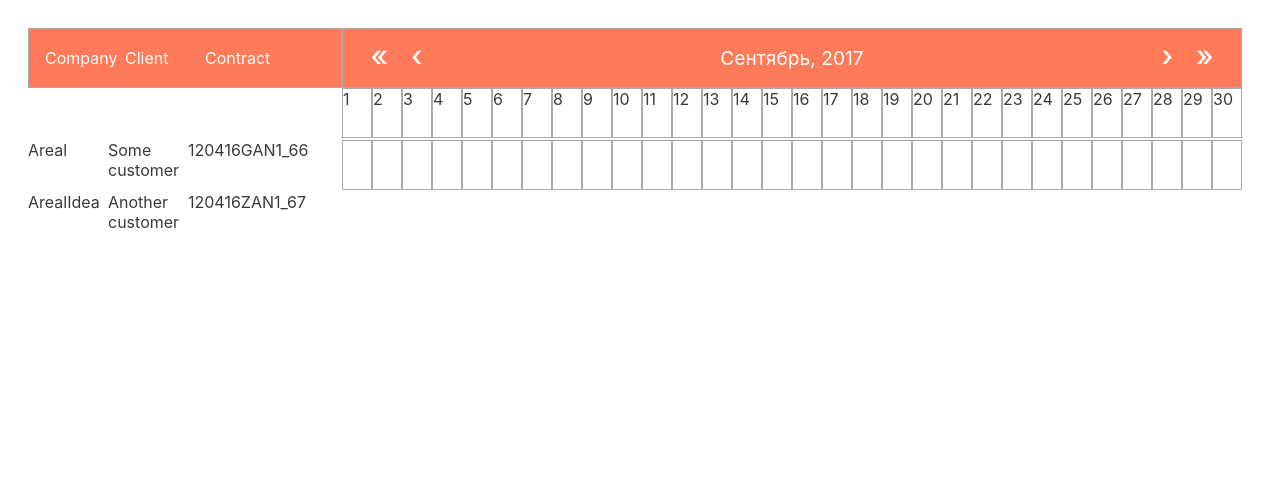
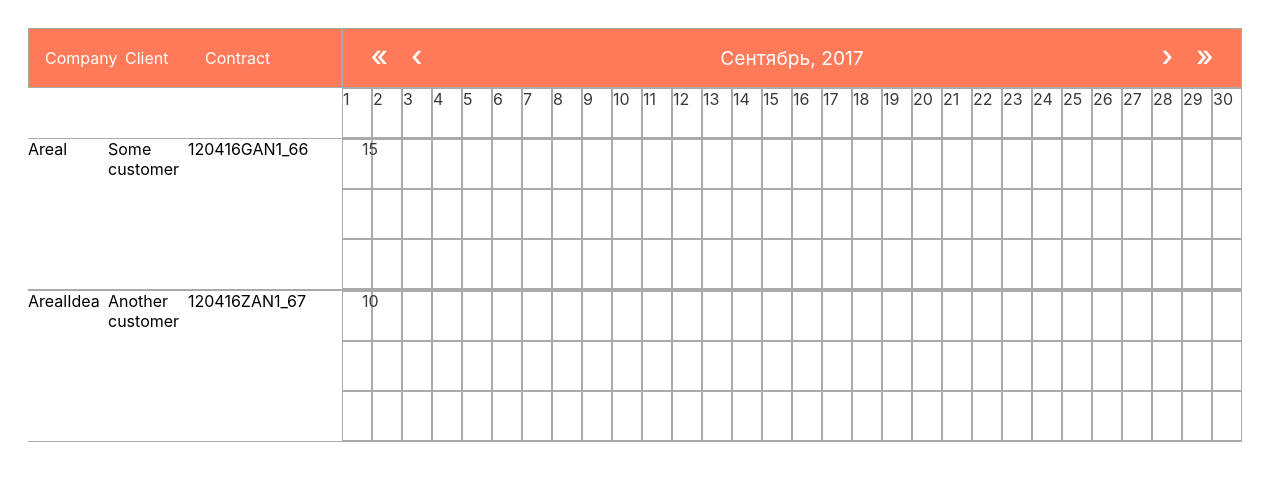
Before and after one commit to aak74/cal-month, a Vue app: page / in a window 1280 px wide. Shown: the top 480 px of the page. Built offline with nearby package versions, Linux system fonts and the light colour scheme.

Commit message:
added timelines

```diff
--- a/src/components/Calendar.vue
+++ b/src/components/Calendar.vue
@@ -1,6 +1,6 @@
 <template id='calendar'>
 <div class="calendar-layout">
-  <div class='column'>
+  <div class='left-column'>
     <div class='header'>
       <div class='column-company'>
         Company
@@ -13,7 +13,7 @@
       </div>
     </div>
     <div class='row'></div>
-    <div class='row' v-for="contract in contracts" key="contract.xml_id">
+    <div class='full-row' v-for="contract in contracts" key="contract.xml_id">
       <div class='column-company'>
         {{ contract.organization }}
       </div>
@@ -40,8 +40,23 @@
         {{ day }}
       </div>
     </div>
-    <div class='row'>
-      <div class='day' v-for='day in daysInMonth'>
+    <div class='full-row' v-for="contract in contracts" key="'days|' + contract.xml_id">
+      <div class="plan row">
+        <div class='day' v-for='day in daysInMonth'>
+        </div>
+        <div class="timeline" :class="'offset-' + contract.plan_work_dates.start_date">
+          {{ contract.plan_work_dates.start_date }}
+        </div>
+      </div>
+      <div class="fact row">
+        <div class='day' v-for='day in daysInMonth'>
+
+        </div>
+      </div>
+      <div class="work row">
+        <div class='day' v-for='day in daysInMonth'>
+
+        </div>
       </div>
     </div>
   </div>
@@ -168,7 +183,7 @@ $headerBackground: $themeColor
 $headerColor: white
 $headerMinHeight: 60px
 
-$rowMinHeight: 52px
+$rowMinHeight: 50px
 
 $dayColor: #3a3a3a
 $dayBorder: solid 1px #aaaaaa
@@ -225,14 +240,20 @@ $dayHeight: 50px
   color: $dayColor
   background-color: $dayBackgroundColor
   border: $dayBorder
+  // border-right: $dayBorder
   cursor: default
 
 .row
   display: flex
+  position: relative
   min-height: $rowMinHeight
   color: $dayColor
-  background-color: $dayBackgroundColor
-  // border-bottom: $dayBorder
+  // background-color: $dayBackgroundColor
+
+  .timeline
+    position: absolute
+    left: 20px
+
 .column-company
   width: 80px
 .column-client
@@ -240,4 +261,12 @@ $dayHeight: 50px
 .column-contract
   width: 120px
 
+.full-row
+  min-height: $rowMinHeight * 3 + 2px
+  border-top: $dayBorder
+  border-bottom: $dayBorder
+
+.left-column .full-row
+  display: flex
+
 </style>
```
